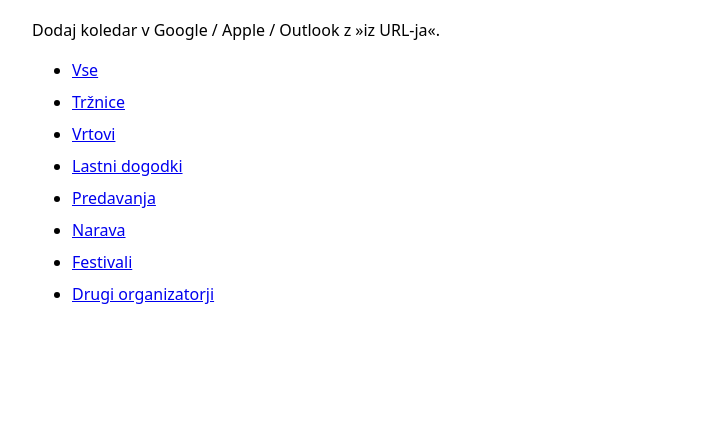
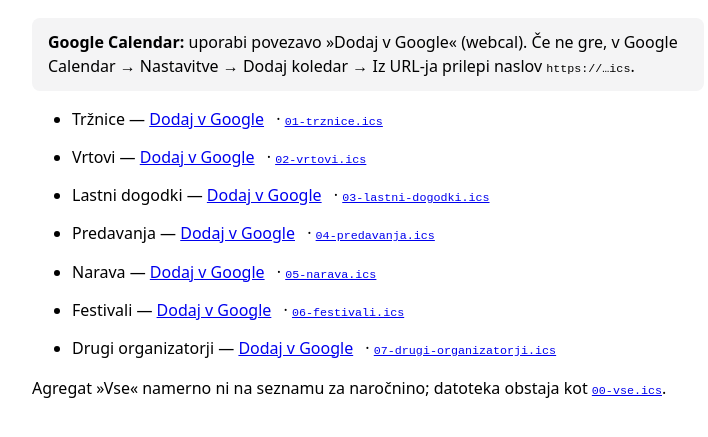
Before and after one commit to jozeshare/Koledar, a plain HTML site: page index.html in a window 1280 px wide. Shown: the part 83-520 px from the top of the page, without its empty margins (272-980 px from the left). Drawn offline with Linux system fonts and the light colour scheme.

Commit message:
Fix invalid DTSTART/DTEND TZID syntax for Google Calendar
Google rejects feeds with DTSTART:TZID=...; RFC 5545 requires
DTSTART;TZID=Europe/Ljubljana:... Update subscribe links to use
webcal:// in cid= and document From URL fallback.

```diff
--- a/index.html
+++ b/index.html
@@ -6,22 +6,28 @@
   <title>Sorško polje — koledarji</title>
   <style>
     body { font-family: system-ui, sans-serif; max-width: 42rem; margin: 2rem auto; padding: 0 1rem; line-height: 1.5; }
-    code { word-break: break-all; }
-    li { margin: 0.5rem 0; }
+    code { word-break: break-all; font-size: 0.9em; }
+    li { margin: 0.85rem 0; }
+    .note { background: #f4f4f5; padding: 0.75rem 1rem; border-radius: 8px; }
+    a.btn { display: inline-block; margin-right: 0.5rem; }
   </style>
 </head>
 <body>
   <h1>Sorško polje — naročljivi koledarji</h1>
-  <p>Dodaj koledar v Google / Apple / Outlook z »iz URL-ja«.</p>
+  <p class="note">
+    <strong>Google Calendar:</strong> uporabi povezavo »Dodaj v Google« (webcal).
+    Če ne gre, v Google Calendar → Nastavitve → Dodaj koledar → Iz URL-ja
+    prilepi naslov <code>https://…ics</code>.
+  </p>
   <ul>
-    <li><a href="ical/00-vse.ics">Vse</a></li>
-    <li><a href="ical/01-trznice.ics">Tržnice</a></li>
-    <li><a href="ical/02-vrtovi.ics">Vrtovi</a></li>
-    <li><a href="ical/03-lastni-dogodki.ics">Lastni dogodki</a></li>
-    <li><a href="ical/04-predavanja.ics">Predavanja</a></li>
-    <li><a href="ical/05-narava.ics">Narava</a></li>
-    <li><a href="ical/06-festivali.ics">Festivali</a></li>
-    <li><a href="ical/07-drugi-organizatorji.ics">Drugi organizatorji</a></li>
+    <li>Tržnice — <a class="btn" href="https://calendar.google.com/calendar/r?cid=webcal://jozeshare.github.io/Koledar/ical/01-trznice.ics">Dodaj v Google</a> · <a href="ical/01-trznice.ics"><code>01-trznice.ics</code></a></li>
+    <li>Vrtovi — <a class="btn" href="https://calendar.google.com/calendar/r?cid=webcal://jozeshare.github.io/Koledar/ical/02-vrtovi.ics">Dodaj v Google</a> · <a href="ical/02-vrtovi.ics"><code>02-vrtovi.ics</code></a></li>
+    <li>Lastni dogodki — <a class="btn" href="https://calendar.google.com/calendar/r?cid=webcal://jozeshare.github.io/Koledar/ical/03-lastni-dogodki.ics">Dodaj v Google</a> · <a href="ical/03-lastni-dogodki.ics"><code>03-lastni-dogodki.ics</code></a></li>
+    <li>Predavanja — <a class="btn" href="https://calendar.google.com/calendar/r?cid=webcal://jozeshare.github.io/Koledar/ical/04-predavanja.ics">Dodaj v Google</a> · <a href="ical/04-predavanja.ics"><code>04-predavanja.ics</code></a></li>
+    <li>Narava — <a class="btn" href="https://calendar.google.com/calendar/r?cid=webcal://jozeshare.github.io/Koledar/ical/05-narava.ics">Dodaj v Google</a> · <a href="ical/05-narava.ics"><code>05-narava.ics</code></a></li>
+    <li>Festivali — <a class="btn" href="https://calendar.google.com/calendar/r?cid=webcal://jozeshare.github.io/Koledar/ical/06-festivali.ics">Dodaj v Google</a> · <a href="ical/06-festivali.ics"><code>06-festivali.ics</code></a></li>
+    <li>Drugi organizatorji — <a class="btn" href="https://calendar.google.com/calendar/r?cid=webcal://jozeshare.github.io/Koledar/ical/07-drugi-organizatorji.ics">Dodaj v Google</a> · <a href="ical/07-drugi-organizatorji.ics"><code>07-drugi-organizatorji.ics</code></a></li>
   </ul>
+  <p>Agregat »Vse« namerno ni na seznamu za naročnino; datoteka obstaja kot <a href="ical/00-vse.ics"><code>00-vse.ics</code></a>.</p>
 </body>
 </html>
```
Also changed, not shown: 9 other files.
